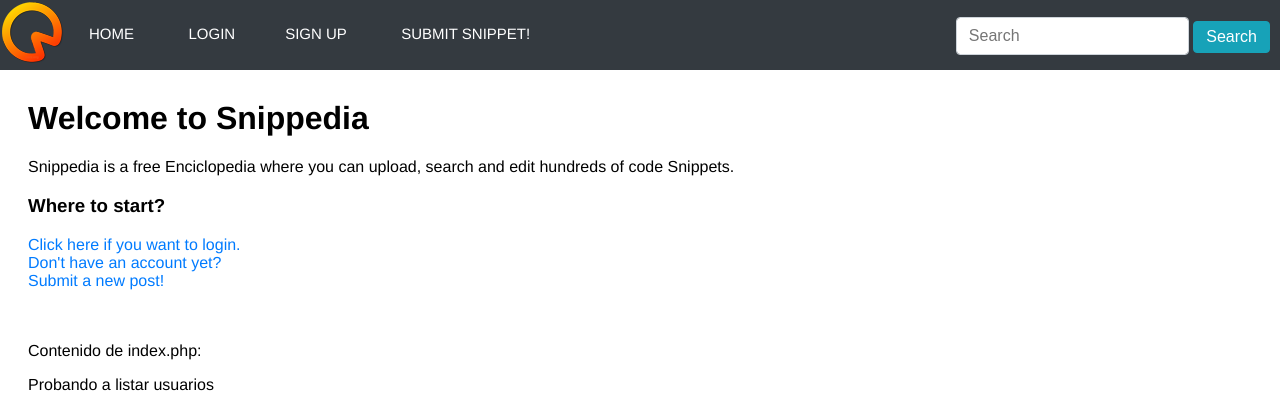
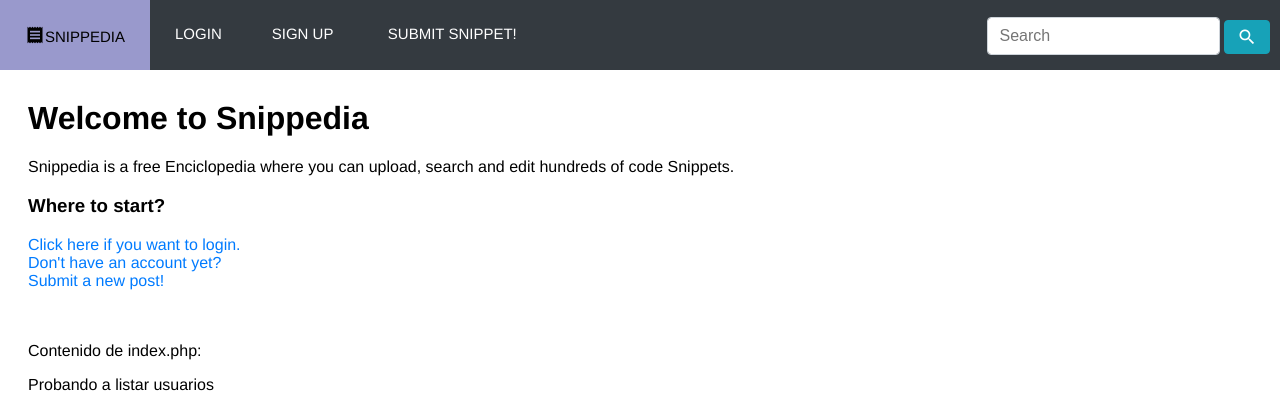
Before and after one commit to AnderRasoVazquez/proyecto_seguridad, a PHP site: page /index.php in a window 1280 px wide. Shown: the top 409 px of the page. Run offline with PHP 8.4, Linux system fonts and the light colour scheme; data that the repository does not hold is empty; some libraries are stand-ins or nearby versions.

Commit message:
Merge branch 'dev' of https://github.com/AnderRasoVazquez/proyecto_seguridad into dev

```diff
--- a/includes/navigation_bar.php
+++ b/includes/navigation_bar.php
@@ -1,12 +1,12 @@
 <div class="nav_body">
     <header class="nav_header bg-dark">
         <div class="nav_container">
-            <a href="index.php">
+            <!-- <a href="index.php">
                 <img src="img/logorandom.png" alt="logo" class="logo">
-            </a>
+            </a> -->
             <nav>
                 <ul class="nav_ul">
-                    <a href="index.php"><li>Home</li></a>
+                    <a href="index.php"><li class="no-padding logo"><i class="material-icons logo-icon">receipt</i>Snippedia</li></a>
                     <?php
                         session_start();
                         if (isset($_SESSION["currentUser"])) {
@@ -23,7 +23,7 @@
                 </ul>
                 <form id="nav_search" class="form-inline">
                     <input class="form-control" type="search" placeholder="Search" aria-label="Search">
-                    <button  class="btn btn-info" type="submit">Search</button>
+                    <a  class="btn btn-info" type="submit"><i class="material-icons">search</i></a>
                 </form>
             </nav>
         </div>
```
